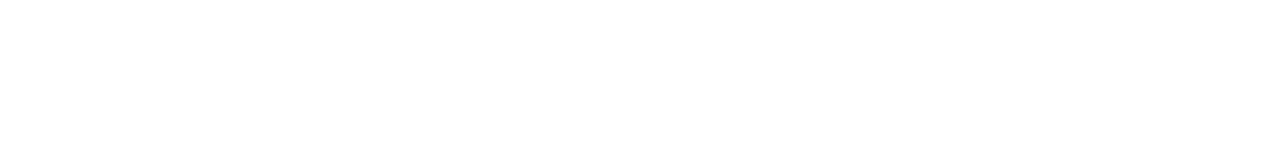
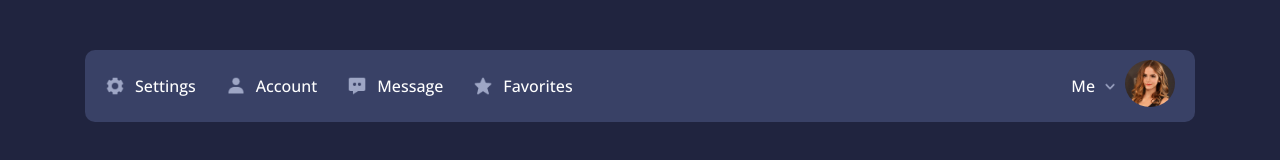
Before and after one commit to Sardor0795/Social_media, a plain HTML site: page index.html in a window 1280 px wide. Drawn offline with nearby package versions, Linux system fonts and the light colour scheme.

Commit message:
Add header

```diff
--- /dev/null
+++ b/css/style.css
@@ -0,0 +1,96 @@
+/* GLOBAL */
+
+* {
+  box-sizing: border-box;
+  margin: 0;
+  padding: 0;
+  font-family: "Open Sans", sans-serif;
+}
+
+body {
+  background-color: #20243f;
+  padding-top: 50px;
+}
+
+a {
+  text-decoration: none;
+  transition: opacity 0.3s ease;
+}
+
+a:hover {
+  opacity: 0.8;
+}
+
+span,
+img,
+button {
+  display: inline-block;
+}
+
+ul {
+  list-style-type: none;
+}
+
+.wrapper {
+  max-width: 1130px;
+  padding: 0 10px;
+  margin-right: auto;
+  margin-left: auto;
+}
+
+/* HEADER */
+
+.header {
+  padding: 10px 20px;
+  display: flex;
+  align-items: center;
+  justify-content: space-between;
+  background-color: #394166;
+  border-radius: 10px;
+}
+
+.nav__list {
+  display: flex;
+  align-items: center;
+}
+
+.nav__item {
+  margin-right: 30px;
+}
+
+.nav__link {
+  display: flex;
+  align-items: center;
+  color: #fff;
+  text-transform: capitalize;
+  font-weight: 500;
+}
+
+.nav__img {
+  width: 20px;
+  margin-right: 10px;
+}
+
+.about {
+  display: flex;
+  align-items: center;
+}
+
+.about__me {
+  display: flex;
+  align-items: center;
+  color: #fff;
+  text-transform: capitalize;
+  font-weight: 500;
+  margin-right: 5px;
+}
+
+.down__img {
+  width: 20px;
+  margin-left: 5px;
+}
+
+.about__img {
+  width: 50px;
+  border-radius: 50%;
+}
--- a/index.html
+++ b/index.html
@@ -4,9 +4,52 @@
     <meta charset="UTF-8">
     <meta http-equiv="X-UA-Compatible" content="IE=edge">
     <meta name="viewport" content="width=device-width, initial-scale=1.0">
-    <title>Document</title>
+    <title>Social Media</title>
+    <link rel="preconnect" href="https://fonts.googleapis.com">
+    <link rel="preconnect" href="https://fonts.gstatic.com" crossorigin>
+    <link href="https://fonts.googleapis.com/css2?family=Open+Sans:wght@400;500;700&display=swap" rel="stylesheet">
+    <link rel="stylesheet" href="./css/style.css">
 </head>
 <body>
+    <div class="wrapper">
+        <header class="header">
+            <nav class="nav">
+                <ul class="nav__list">
+                    <li class="nav__item">
+                        <a href="#" class="nav__link">
+                            <img class="nav__img" src="./img/setting.png" alt="img">
+                            settings
+                        </a>
+                    </li>
+                    <li class="nav__item">
+                        <a href="#" class="nav__link">
+                            <img class="nav__img" src="./img/user.png" alt="img">
+                            account
+                        </a>
+                    </li>
+                    <li class="nav__item">
+                        <a href="#" class="nav__link">
+                            <img class="nav__img" src="./img/message.png" alt="img">
+                            message
+                        </a>
+                    </li>
+                    <li class="nav__item">
+                        <a href="#" class="nav__link">
+                            <img class="nav__img" src="./img/star.png" alt="img">
+                            favorites
+                        </a>
+                    </li>
+                </ul>
+            </nav>
 
+            <div class="about">
+                <a href="#" class="about__me">
+                    me
+                    <img class="down__img" src="./img/down.png" alt="img">
+                </a>
+                <a href="#"><img src="./img/emma_watson.jpg" alt="user img" class="about__img"></a>
+            </div>
+        </header>
+    </div>
 </body>
 </html>
```
Also changed, not shown: img/down.png (added), img/emma_watson.jpg (added), img/message.png (added), img/setting.png (added), img/star.png (added), img/user.png (added).
